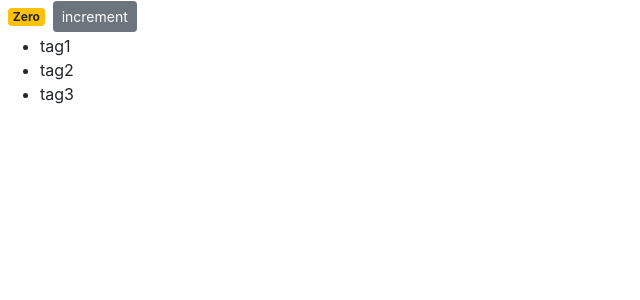
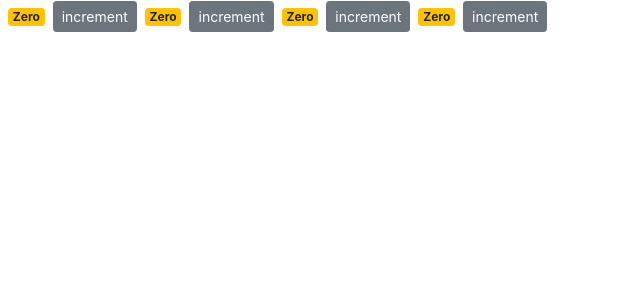
Before and after one commit to martinlud136/Counter-react, a React (Create React App) app: page / in a window 1280 px wide. Shown: the top 300 px of the page, without its empty margins (0-640 px from the left). Built offline with nearby package versions, Linux system fonts and the light colour scheme.

Commit message:
componentes anidados

```diff
--- a/src/components/counter.jsx
+++ b/src/components/counter.jsx
@@ -34,7 +34,6 @@
                 <button onClick={this.handleIncrement} className="btn btn-secondary btn-sm">
                     increment
                 </button>
-                {this.renderTags()}
             </React.Fragment>
         );
     }
--- /dev/null
+++ b/src/components/counters.jsx
@@ -0,0 +1,24 @@
+import React, { Component } from "react";
+import Counter from "./counter";
+
+class Counters extends Component {
+    state = {
+        counters: [
+            { id: 1, value: 0 },
+            { id: 2, value: 0 },
+            { id: 3, value: 0 },
+            { id: 4, value: 0 },
+        ],
+    };
+    render() {
+        return (
+            <div>
+                {this.state.counters.map((counter) => (
+                    <Counter key={counter.id} />
+                ))}
+            </div>
+        );
+    }
+}
+
+export default Counters;
--- a/src/index.js
+++ b/src/index.js
@@ -4,11 +4,11 @@
 import App from './App';
 import * as serviceWorker from './serviceWorker';
 import 'bootstrap/dist/css/bootstrap.css';
-import Counter from './components/counter';
+import Counters from './components/counters';
 
 ReactDOM.render(
   <React.StrictMode>
-    <Counter />
+    <Counters />
   </React.StrictMode>,
   document.getElementById('root')
 );
```
